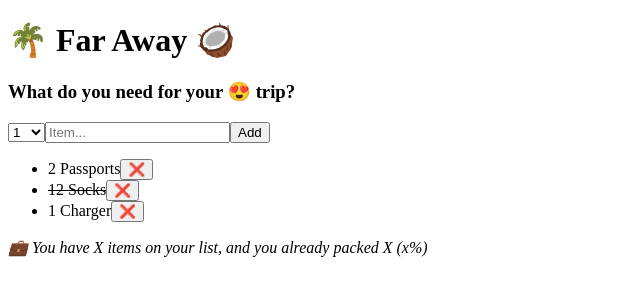
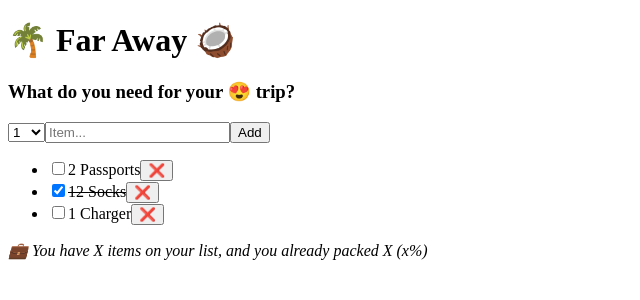
Before and after one commit to jbrace817/travel-list, a React (Create React App) app: page / in a window 1280 px wide. Shown: the top 300 px of the page, without its empty margins (0-640 px from the left). Built offline with nearby package versions, Linux system fonts and the light colour scheme; the HTML template or start-up script is replaced by a standard one.

Commit message:
feat: added functionality to check off items on the packed list.

```diff
--- a/src/App.js
+++ b/src/App.js
@@ -7,6 +7,7 @@
 ];
 
 export default function App() {
+  //Lifted state
   const [items, setItems] = useState(initialItems);
 
   function handleAddItems(item) {
@@ -17,11 +18,23 @@
     console.log(id);
     setItems((items) => items.filter((item) => item.id !== id));
   }
+
+  function handleToggleItem(id) {
+    setItems((items) =>
+      items.map((item) =>
+        item.id === id ? { ...item, packed: !item.packed } : item
+      )
+    );
+  }
   return (
     <div className="app">
       <Logo />
       <Form onAddItems={handleAddItems} />
-      <PackingList items={items} onDeleteItem={handleDeleteItem} />
+      <PackingList
+        items={items}
+        onDeleteItem={handleDeleteItem}
+        onToggleItem={handleToggleItem}
+      />
       <Stats />
     </div>
   );
@@ -46,6 +59,7 @@
       id: Date.now(),
     };
 
+    //Lifted up state to App Component. The sibling components, Form and PackingList, both needed access to the new item being added
     onAddItems(newItem);
     console.log(newItem);
 
@@ -55,6 +69,7 @@
   return (
     <form className="add-form" onSubmit={handleSubmit}>
       <h3>What do you need for your 😍 trip?</h3>
+      {/* controlled element value with onOnchange listener */}
       <select
         value={quantity}
         onChange={(e) => setQuantity(Number(e.target.value))}
@@ -65,6 +80,7 @@
           </option>
         ))}
       </select>
+      {/* controlled element value with onOnchange listener */}
       <input
         type="text"
         placeholder="Item..."
@@ -76,12 +92,17 @@
   );
 }
 
-function PackingList({ items, onDeleteItem }) {
+function PackingList({ items, onDeleteItem, onToggleItem }) {
   return (
     <div className="list">
       <ul>
         {items.map((item) => (
-          <Item key={item.id} item={item} onDeleteItem={onDeleteItem} />
+          <Item
+            key={item.id}
+            item={item}
+            onDeleteItem={onDeleteItem}
+            onToggleItem={onToggleItem}
+          />
         ))}
       </ul>
     </div>
@@ -95,9 +116,17 @@
   );
 }
 
-function Item({ item, onDeleteItem }) {
+function Item({ item, onDeleteItem, onToggleItem }) {
   return (
     <li>
+      <input
+        type="checkbox"
+        value={item.packed}
+        onChange={() => {
+          onToggleItem(item.id);
+        }}
+        checked={item.packed ? 'checked' : ''}
+      ></input>
       <span style={item.packed ? { textDecoration: 'line-through' } : {}}>
         {item.quantity} {item.description}
       </span>
```
